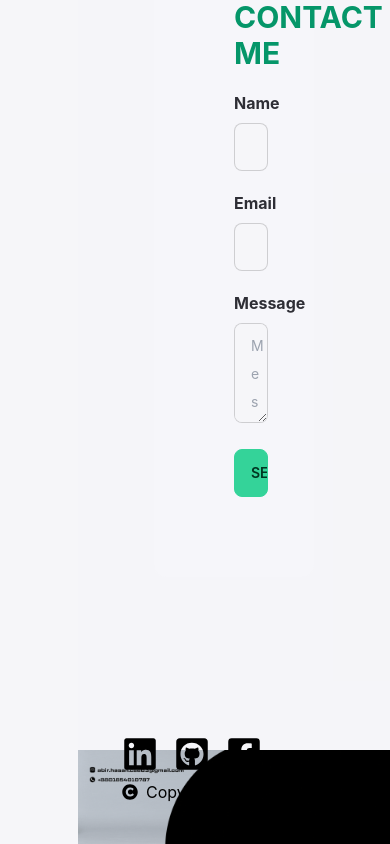
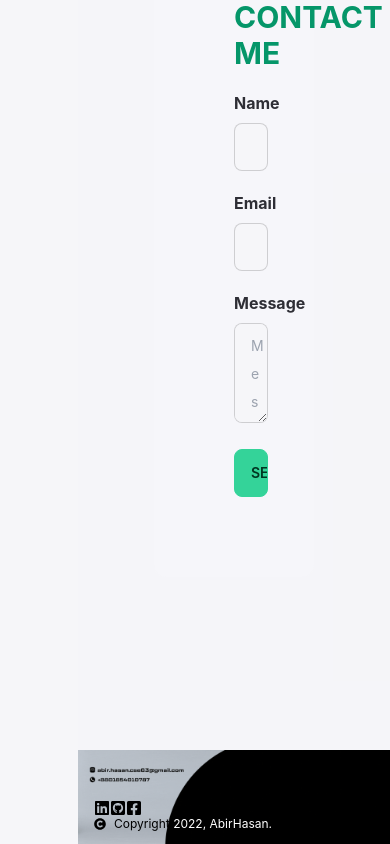
Before and after one commit to StrikerAbir/Abir-Porfolio, a React (Create React App) app: page / in a window 390 px wide. Shown: the part 3130-3974 px from the top of the page. Built offline with nearby package versions, Linux system fonts and the light colour scheme; no server answers.

Commit message:
footer responsive

```diff
--- a/src/Shared/Footer/Footer.js
+++ b/src/Shared/Footer/Footer.js
@@ -4,37 +4,42 @@ import footer from '../../assets/images/footer.gif'
 const Footer = () => {
     return (
       <div className="relative mt-20">
-        <img className='w-full' src={footer} alt="" />
+        <img className="w-full" src={footer} alt="" />
 
         <div className="absolute bottom-0">
-          <div className="ml-9 mb-10 text-black">
+          <div className="lg:ml-9 lg:mb-10 ml-4 mb-3 text-black">
             <ul className="flex">
-              <li className="p-2">
+              <li className="lg:p-2">
                 <a
-                  className="text-4xl"
+                  className="lg:text-4xl"
                   href="https://www.linkedin.com/in/strikerabir/"
                 >
                   <FaLinkedin></FaLinkedin>
                 </a>
               </li>
-              <li className="p-2">
-                <a className="text-4xl" href="https://github.com/StrikerAbir">
+              <li className="lg:p-2">
+                <a
+                  className="lg:text-4xl"
+                  href="https://github.com/StrikerAbir"
+                >
                   <FaGithubSquare></FaGithubSquare>
                 </a>
               </li>
-              <li className="p-2">
+              <li className="lg:p-2">
                 <a
-                  className="text-4xl"
+                  className="lg:text-4xl"
                   href="https://www.facebook.com/strikerton.63"
                 >
                   <FaFacebookSquare></FaFacebookSquare>
                 </a>
               </li>
             </ul>
-          <div className="px-2 flex items-center justify-center">
-            <FaCopyright></FaCopyright>
-            <p className="ml-2">Copyright 2022, AbirHasan. </p>
-          </div>
+            <div className="lg:px-2 flex text-xs items-center justify-center">
+              <FaCopyright></FaCopyright>
+              <p className="ml-2">
+                Copyright <span className='lg:text-base-100 text-white'>2022, AbirHasan.</span>{" "}
+              </p>
+            </div>
           </div>
         </div>
       </div>
```
